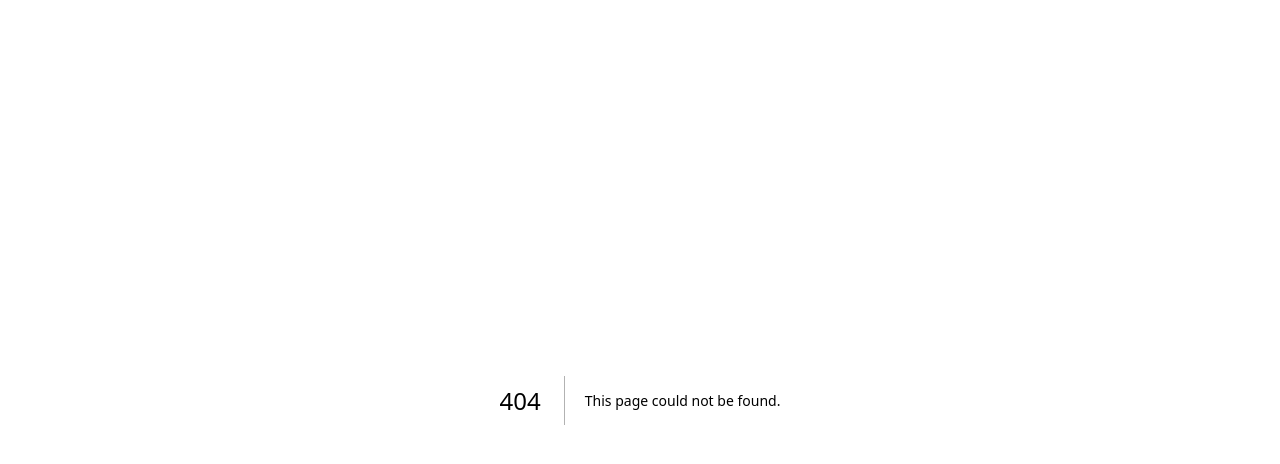
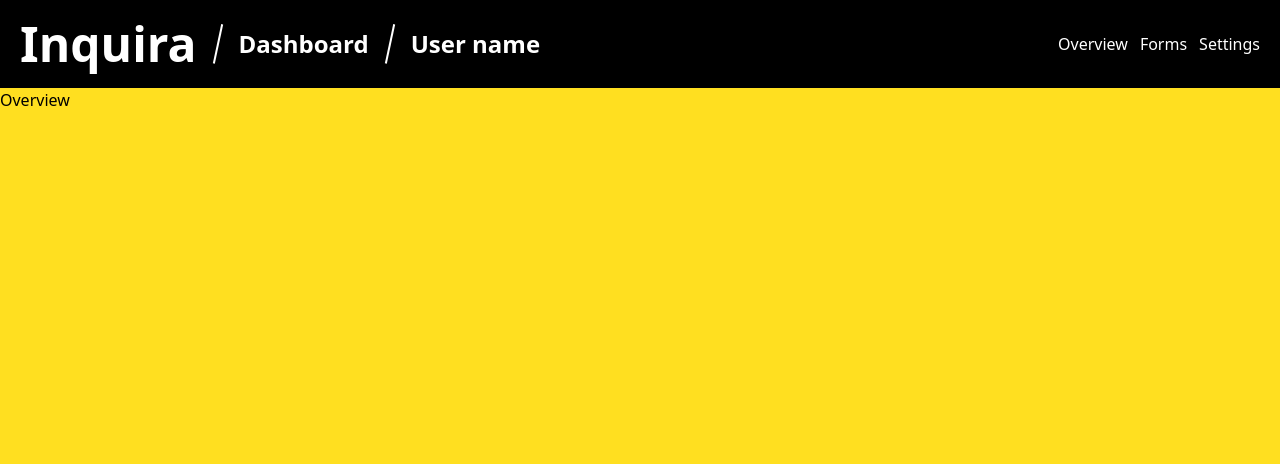
Before and after one commit to itsmefminsaf/Inquira, a Next.js app: page /dashboard in a window 1280 px wide. Before the commit this address had no page. Shown: the top 464 px of the page. Built offline with nearby package versions, Linux system fonts and the light colour scheme.

Commit message:
feat: created dashboard page layout

```diff
--- /dev/null
+++ b/src/app/dashboard/layout.tsx
@@ -0,0 +1,37 @@
+import type { Metadata } from "next";
+
+export const metadata: Metadata = {
+  title: "Dashboard | Inquira",
+};
+
+const DashboardLayout = ({
+  children,
+}: Readonly<{ children: React.ReactNode }>) => {
+  return (
+    <main>
+      <header className="flex items-center justify-between bg-black p-5 text-white">
+        <div className="flex items-center gap-5">
+          <h1 className="text-5xl font-extrabold">Inquira</h1>
+          <hr className="h-10 w-0.5 rotate-12 bg-white" />
+          <h3 className="text-2xl font-bold">Dashboard</h3>
+          <hr className="h-10 w-0.5 rotate-12 bg-white" />
+          <h3 className="text-2xl font-bold">User name</h3>
+        </div>
+        <nav className="flex gap-3">
+          <li className="list-none underline-offset-8 hover:font-bold hover:underline">
+            <a href="/dashboard">Overview</a>
+          </li>
+          <li className="list-none underline-offset-8 hover:font-bold hover:underline">
+            <a href="/dashboard/forms">Forms</a>
+          </li>
+          <li className="list-none underline-offset-8 hover:font-bold hover:underline">
+            <a href="/dashboard/settings">Settings</a>
+          </li>
+        </nav>
+      </header>
+      {children}
+    </main>
+  );
+};
+
+export default DashboardLayout;
--- /dev/null
+++ b/src/app/dashboard/page.tsx
@@ -0,0 +1,5 @@
+const DashboardOverview = () => {
+  return <section>Overview</section>;
+};
+
+export default DashboardOverview;
```
